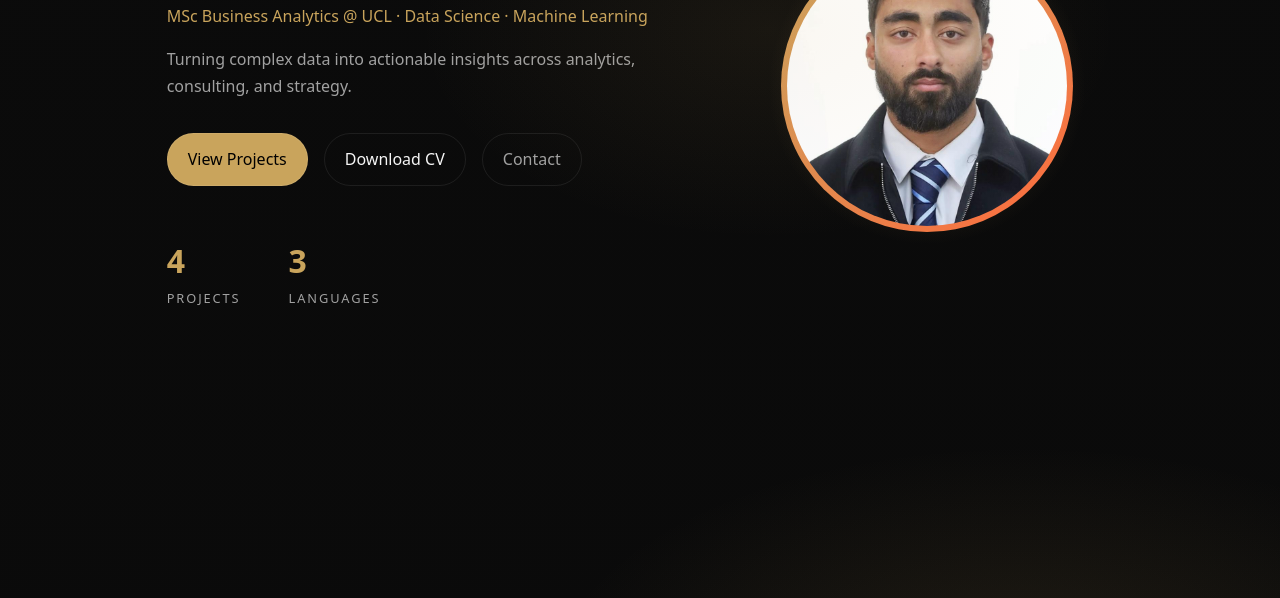
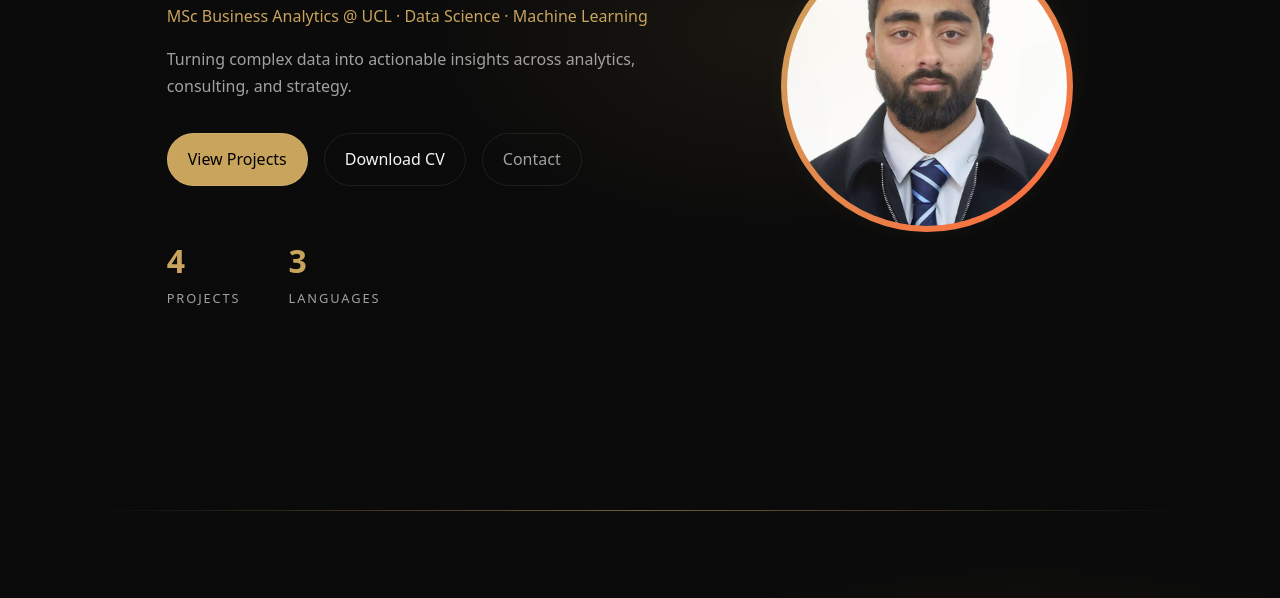
Before and after one commit to SalmanKhalid-hub/SalmanKhalid, a plain HTML site: page index.html in a window 1280 px wide. Shown: the part 354-952 px from the top of the page. Drawn offline with Linux system fonts and the light colour scheme.

Commit message:
Update index.html

```diff
--- a/index.html
+++ b/index.html
@@ -523,7 +523,6 @@
   }
 }
 
-
 .landing {
   position: relative;
 }
@@ -539,7 +538,6 @@
   );
   pointer-events: none;
 }
-
 
   .avatar-outer {
   width: 320px;
@@ -721,6 +719,21 @@
   );
   z-index: 2000;
 }
+/* SECTION DIVIDER */
+
+.section-divider {
+  width: 100%;
+  max-width: 1100px;
+  height: 1px;
+  margin: 0 auto;
+  background: linear-gradient(
+    90deg,
+    transparent,
+    rgba(201, 164, 92, 0.55),
+    transparent
+  );
+}
+
 
 
 
@@ -786,7 +799,9 @@
     </section>
 
     <!-- ABOUT -->
+    <div class="section-divider"></div>
    <section class="section about" id="about">
+
   <div class="label">ABOUT ME</div>
 
   <h2 class="about-title">Turning Data Into Decisions</h2>
@@ -911,6 +926,11 @@
 </section>
 
     <!-- EDUCATION -->
+
+<div class="section-divider"></div>
+
+<section class="section education" id="education">
+
     <section class="section education" id="education">
   <div class="label">ACADEMIC BACKGROUND</div>
   <h2 class="section-title">Education</h2>
@@ -979,6 +999,8 @@
 
 
     <!-- PROJECTS -->
+  <div class="section-divider"></div>
+
     <section class="section" id="projects">
       <h2>Projects</h2>
 
@@ -998,6 +1020,10 @@
     </section>
 
     <!-- CONTACT -->
+<div class="section-divider"></div>
+
+<section class="section contact" id="contact">
+
   <section class="section contact" id="contact">
 
   <div class="label">GET IN TOUCH</div>
```
